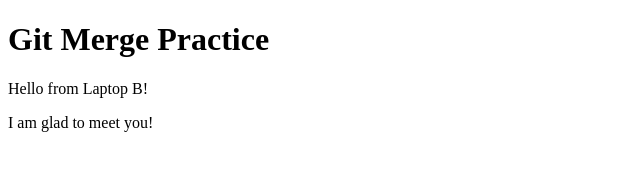
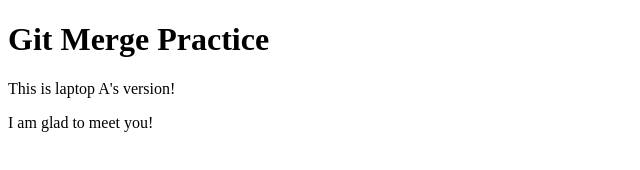
Before and after one commit to Jedidia-2004/git-merge-practice, a plain HTML site: page index.html in a window 1280 px wide. Shown: the full height of the page, 0-640 px from the left. Drawn offline with Linux system fonts and the light colour scheme.

Commit message:
Update heading on laptop A

```diff
--- a/index.html
+++ b/index.html
@@ -7,7 +7,7 @@
 </head>
 <body>
     <h1>Git Merge Practice</h1>
-    <p>Hello from Laptop B!</p>
+    <p>This is laptop A's version!</p>
     <p>I am glad to meet you!</p>
 </body>
 </html>
```
